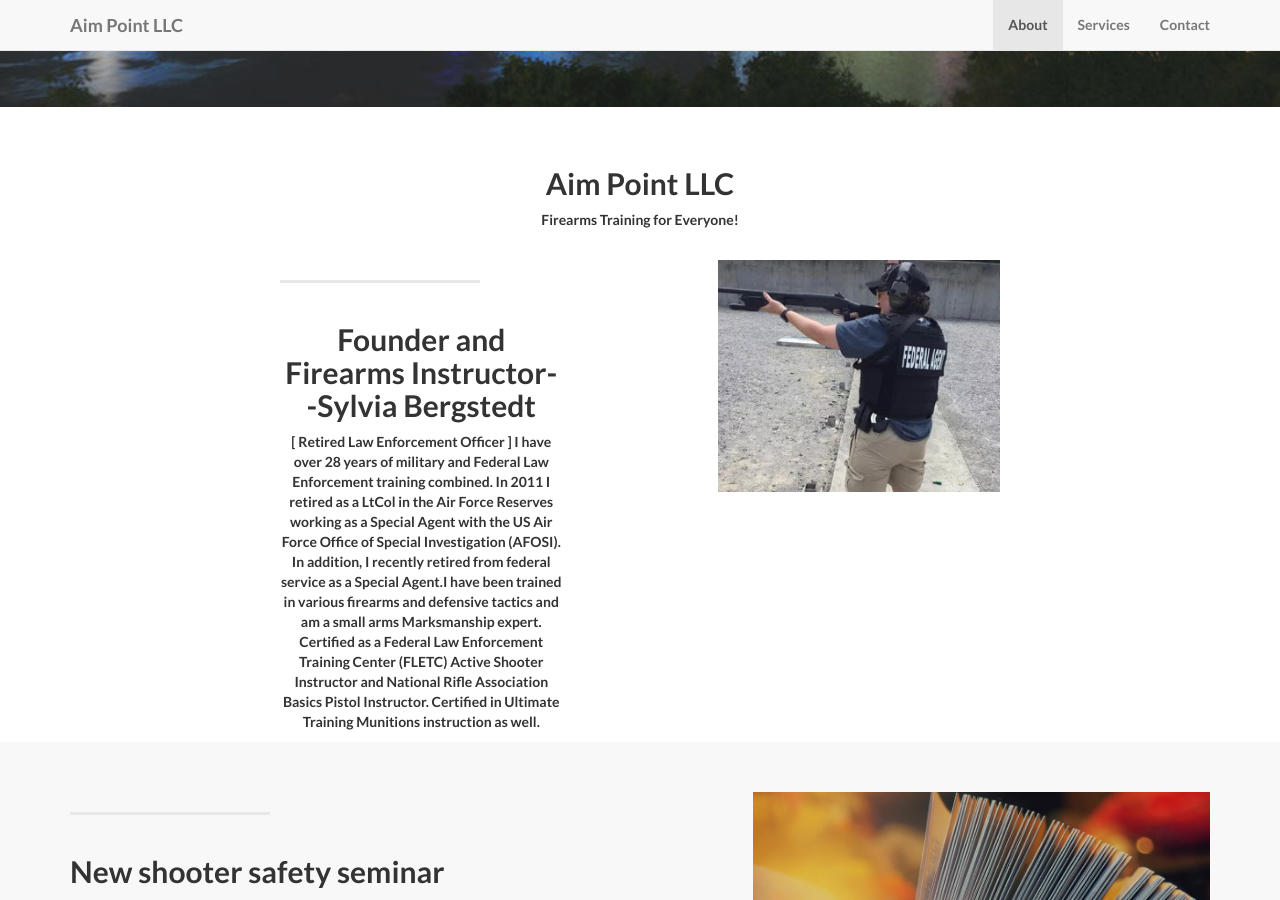
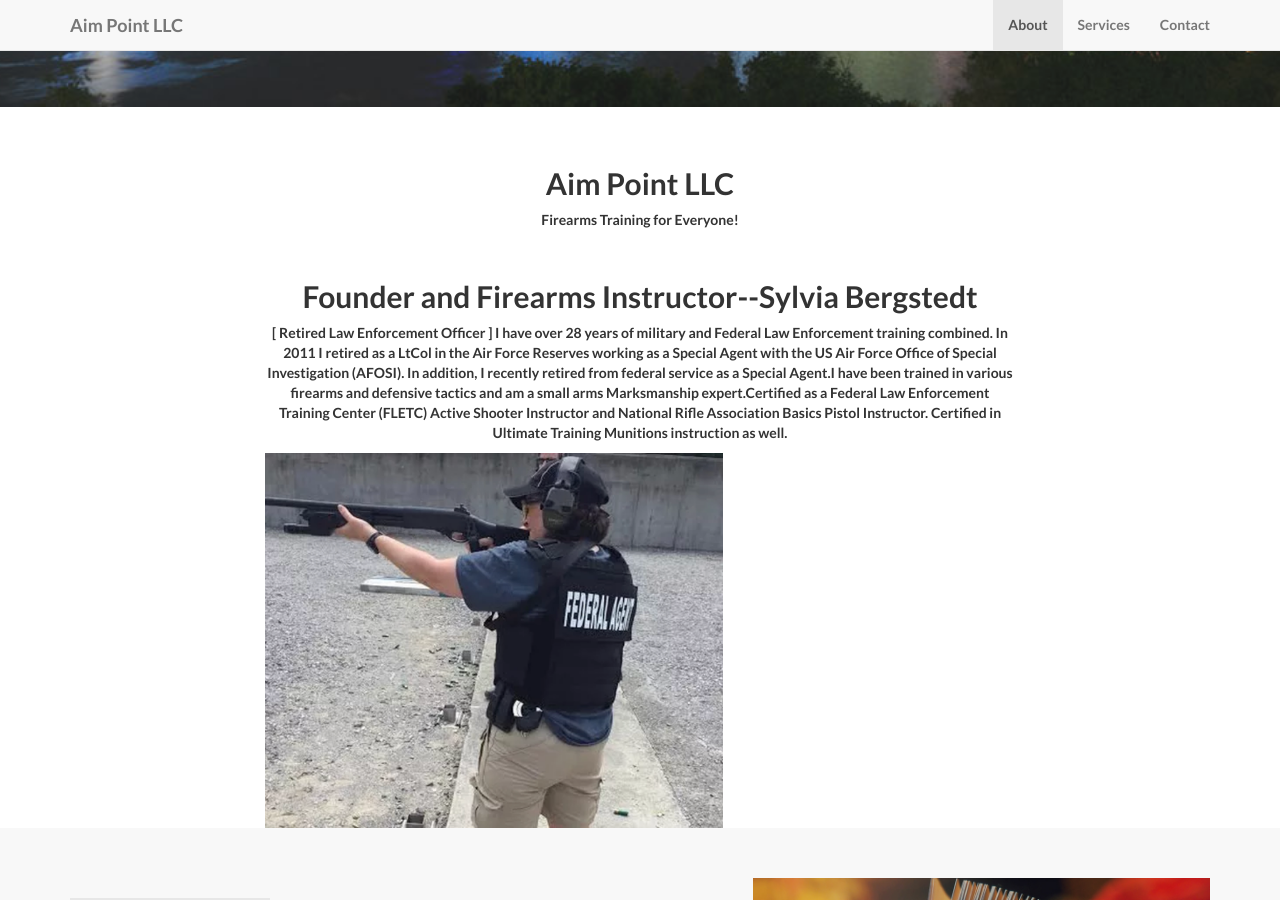
Before and after one commit to aimpoint/aimpoint.github.io, a Jekyll site: the page built from index.html, in a window 1280 px wide and 900 px high, scrolled down 670 px. Built offline with Jekyll 4.4.1, drawn with Linux system fonts in a browser that asks for light colours.

```diff
--- a/_includes/about.html
+++ b/_includes/about.html
@@ -6,9 +6,6 @@
               <h2>Aim Point LLC</h2>
               <p>Firearms Training for Everyone!</p>
               <br/>
-                <div class="col-lg-5 col-sm-6">
-                    <hr class="section-heading-spacer">
-                    <div class="clearfix"></div>
               <h2>Founder and Firearms Instructor--Sylvia Bergstedt</h2>
               <p>[ Retired Law Enforcement Officer ]
 I have over 28 years of military and Federal Law Enforcement training combined. In 2011 I retired as a LtCol in the Air Force Reserves working as a Special Agent with the US Air Force Office of Special Investigation (AFOSI).  In addition, I recently retired from federal service as a Special Agent.
```
Also changed, not shown: 1 other file. Lines whose indentation alone changed are shown as unchanged.
